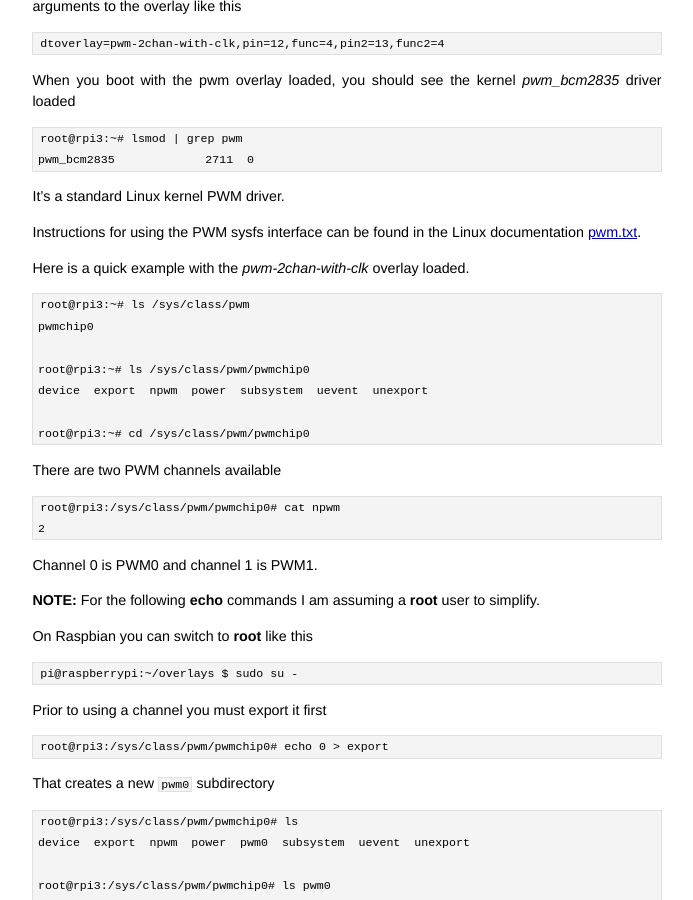
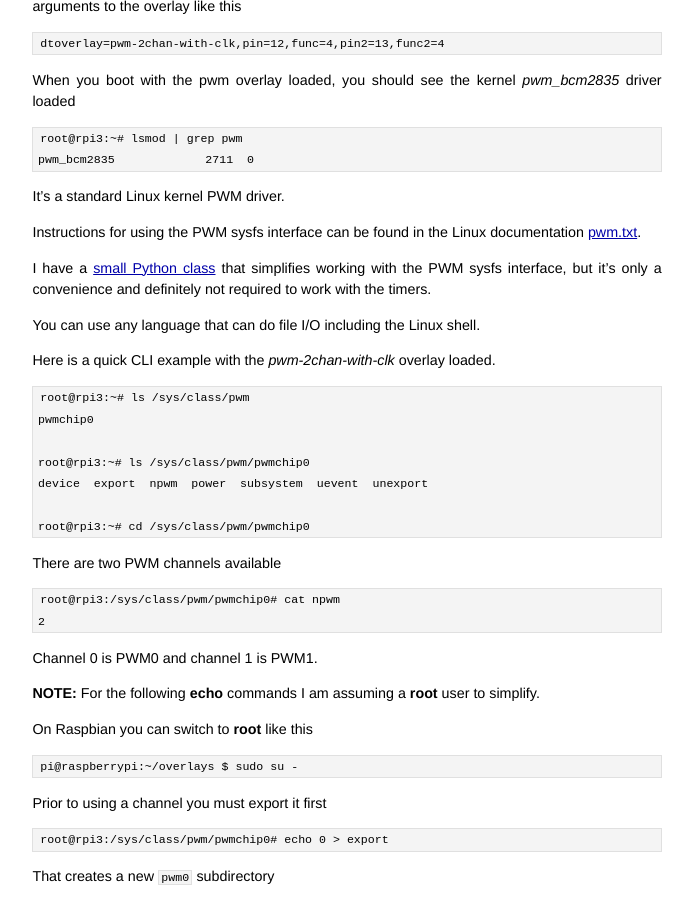
Before and after one commit to jumpnow/jumpnowtek-site, a Jekyll site: the page built from _posts/2016-09-20-Using-the-Raspberry-Pi-Hardware-PWM-timers.md, in a window 1280 px wide and 900 px high, scrolled down 1783 px. Shown: the whole window, without its empty margins (293-986 px from the left). Built offline with Jekyll 4.4.1, drawn with Linux system fonts in a browser that asks for light colours; some of the changed text lies outside the part shown.

Commit message:
Add pwmpy ref to rpi pwm doc

```diff
--- a/_posts/2016-09-20-Using-the-Raspberry-Pi-Hardware-PWM-timers.md
+++ b/_posts/2016-09-20-Using-the-Raspberry-Pi-Hardware-PWM-timers.md
@@ -97,7 +97,11 @@ It's a standard Linux kernel PWM driver.
 
 Instructions for using the PWM sysfs interface can be found in the Linux documentation [pwm.txt][pwm-txt].
 
-Here is a quick example with the *pwm-2chan-with-clk* overlay loaded.
+I have a [small Python class][pwmpy] that simplifies working with the PWM sysfs interface, but it's only a convenience and definitely not required to work with the timers.
+
+You can use any language that can do file I/O including the Linux shell.
+
+Here is a quick CLI example with the *pwm-2chan-with-clk* overlay loaded.
 
     root@rpi3:~# ls /sys/class/pwm
     pwmchip0
```
Also changed, not shown: other parts of _posts/2016-09-20-Using-the-Raspberry-Pi-Hardware-PWM-timers.md (+2 -1 lines).
